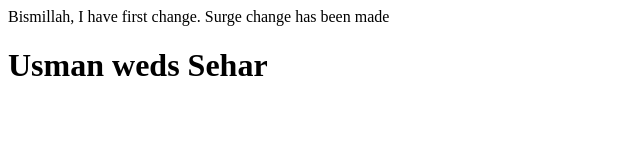
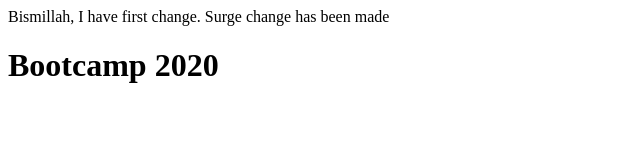
Before and after one commit to mianhanan100/Bootcamp2020, a plain HTML site: page index.html in a window 1280 px wide. Shown: the whole page, without its empty margins (0-640 px from the left). Drawn offline with Linux system fonts and the light colour scheme.

Commit message:
assignment updated

```diff
--- a/index.html
+++ b/index.html
@@ -7,6 +7,6 @@
 </head>
 <body>
     <div>Bismillah, I have first change. Surge change has been made</div>
-    <h1>Usman weds Sehar</h1>
+    <h1>Bootcamp 2020</h1>
 </body>
 </html>
```
